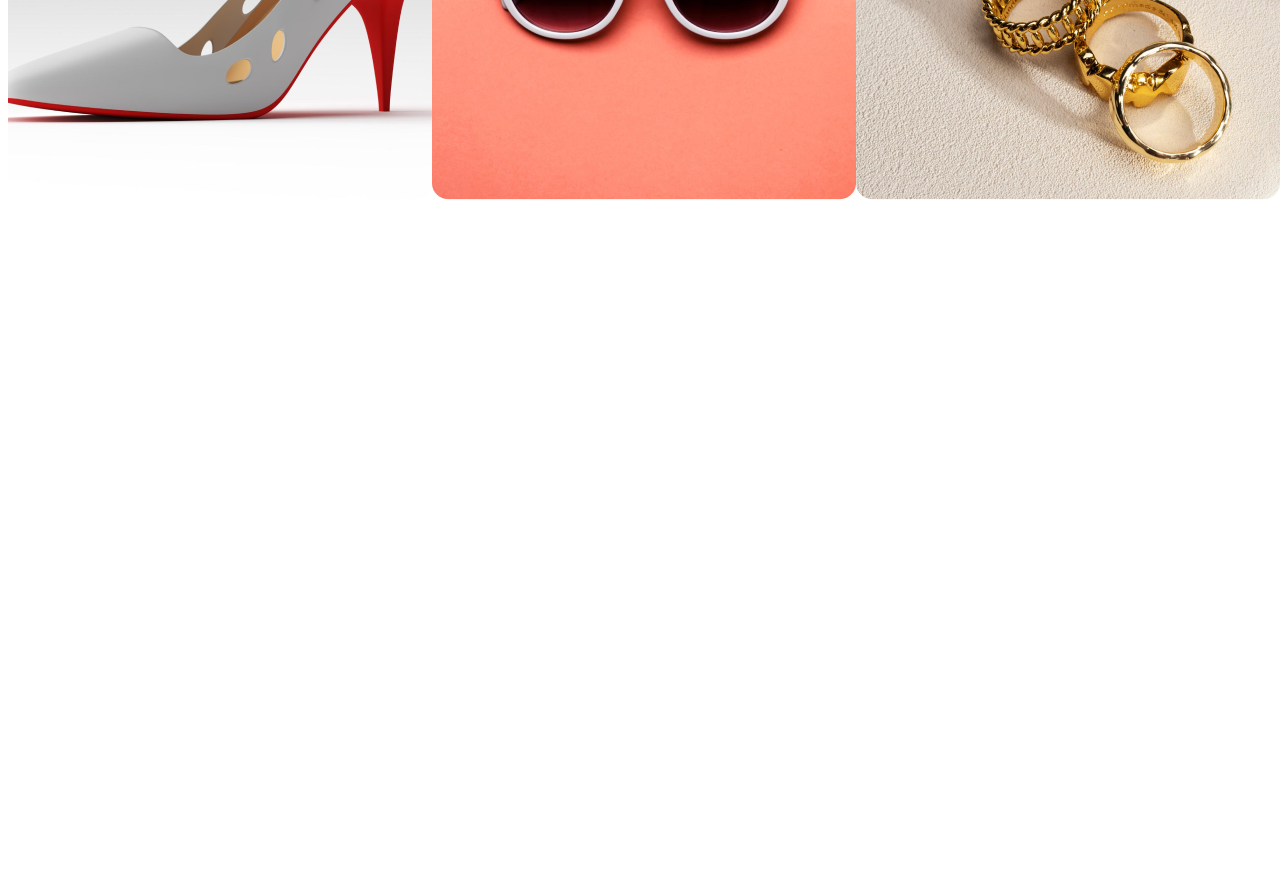
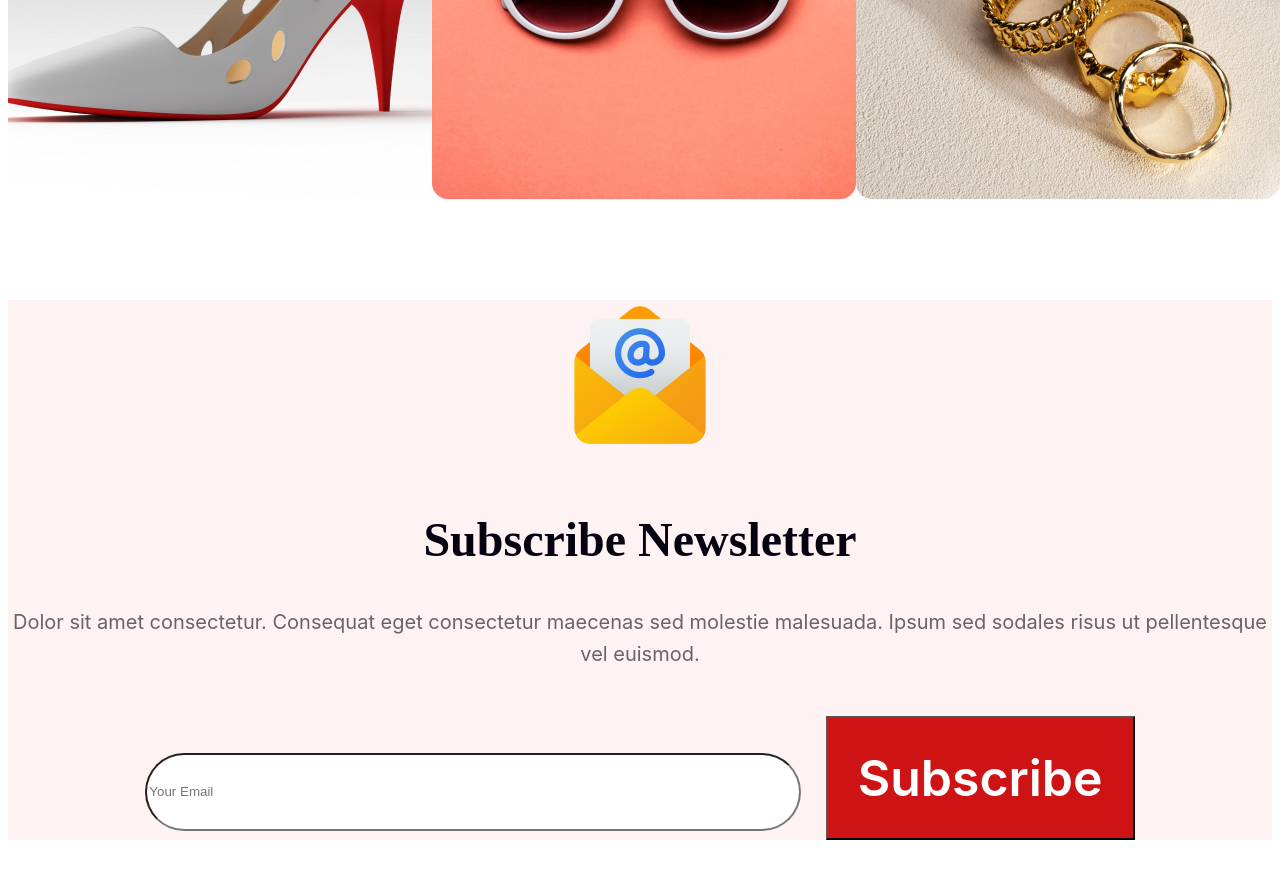
Before and after one commit to shoaib7306/new-year-24, a plain HTML site: page index.html in a window 1280 px wide. Shown: the part 5648-6526 px from the top of the page. Before the commit the page ends 5856 px from the top, so only its background shows below. Drawn offline with Linux system fonts and the light colour scheme.

Commit message:
forth commit done

```diff
--- a/index.html
+++ b/index.html
@@ -82,6 +82,18 @@ Time: Evening 7.30 pm to 12.30 am
 
 </div>
 </div>
+<main class="newsletter">
+    <div>
+        <img src="resources/Group 61.png" alt="">
+        <h2 class="letter">Subscribe Newsletter</h2>
+        <h4 class="sit">Dolor sit amet consectetur. Consequat eget consectetur maecenas sed molestie malesuada. Ipsum sed sodales risus ut pellentesque vel euismod. </h4>
+        <input class="mail" type="email" placeholder="Your Email" id="">
+        <button class="subscribe">Subscribe</button>
+
+    </div>
+</main>
+
+
 
 </body>
 </html>
--- a/styles/project.css
+++ b/styles/project.css
@@ -179,7 +179,58 @@ line-height: normal;
 .image{
     display: flex;
 
+
 }
 .second-image{
     display: flex;
 }
+.img{
+
+}
+.newsletter{
+   margin-top: 100px;
+background: rgba(255, 0, 0, 0.05);
+margin-bottom: 400px;
+
+}
+.letter{
+    color: #070211;
+
+text-align: center;
+font-family: Merriweather;
+font-size: 48px;
+font-style: normal;
+font-weight: 900;
+line-height: normal;
+text-transform: capitalize;
+}
+.sit{
+    color: rgba(7, 2, 17, 0.60);
+text-align: center;
+font-family: Inter;
+font-size: 20px;
+font-style: normal;
+font-weight: 400;
+line-height: 32px;
+}
+.mail{
+    width: 648px;
+height: 72px;
+flex-shrink: 0;
+border-radius: 50px;
+background: #FFF;
+}
+
+.subscribe{
+    color: #FFF;
+padding: 30px;
+background-color: #cd1313;
+text-align: center;
+font-family: Inter;
+font-size: 50px;
+font-style: normal;
+font-weight: 600;
+line-height: normal;
+text-transform: capitalize;
+
+}
```
